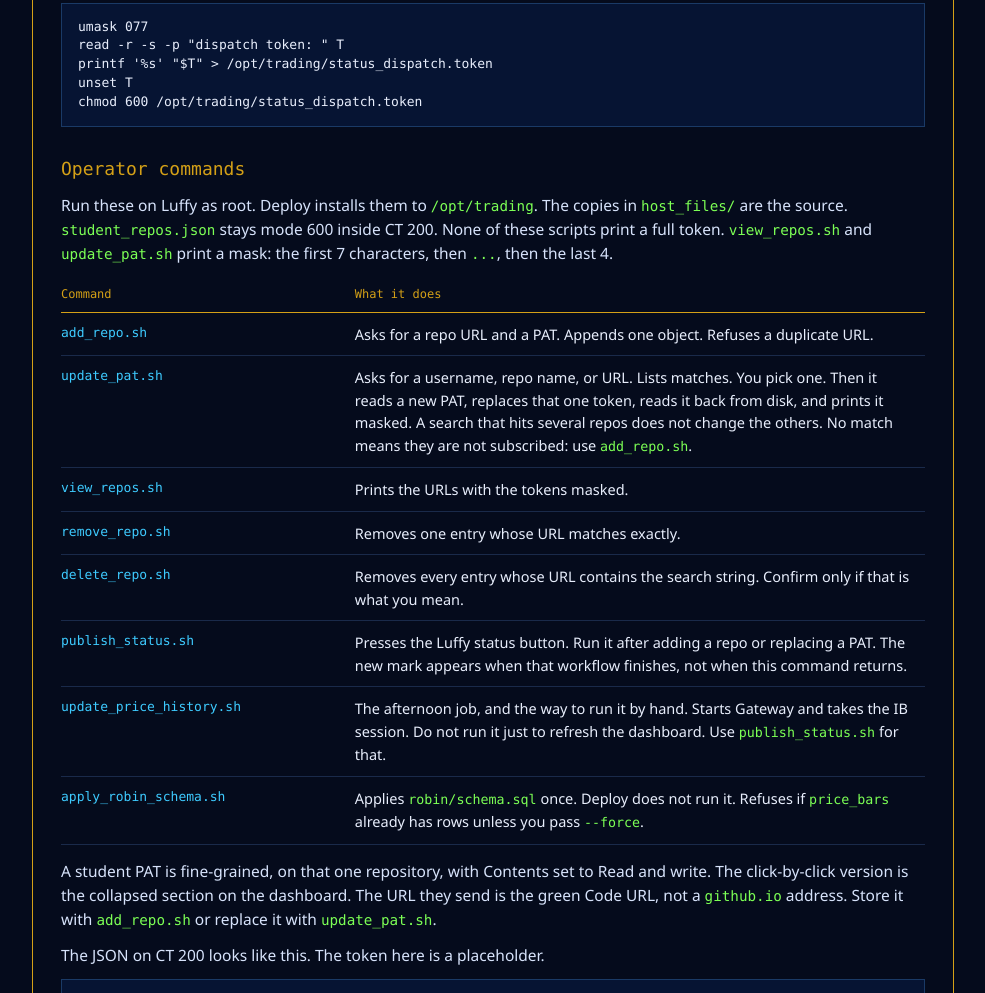
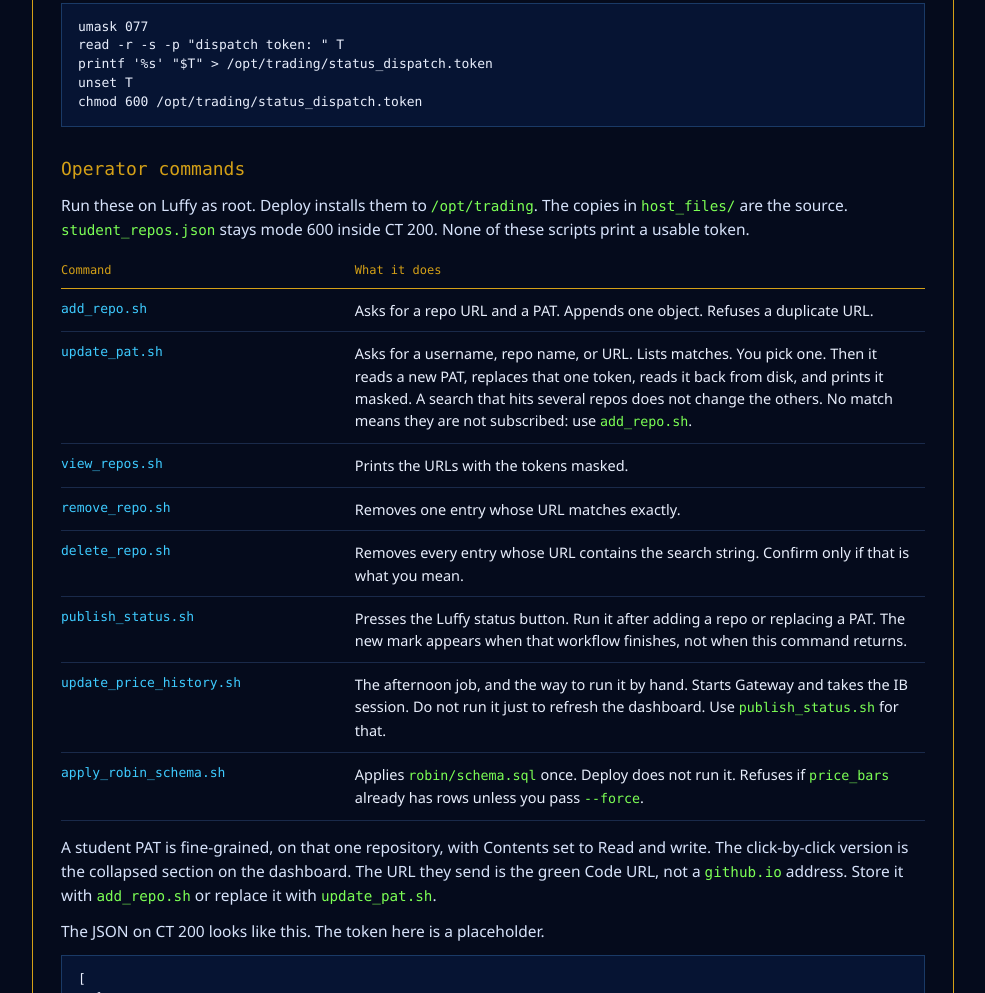
Before and after one commit to JakeVestal/server-logic-533, a plain HTML site: page docs/setup.html in a window 1280 px wide. Shown: the part 2615-3608 px from the top of the page, without its empty margins (147-1132 px from the left). Drawn offline with Linux system fonts and the light colour scheme.

Commit message:
Call the operator mask a non-usable token

```diff
--- a/docs/setup.html
+++ b/docs/setup.html
@@ -236,9 +236,7 @@ chmod 600 /opt/trading/status_dispatch.token</code></pre>
       Run these on Luffy as root. Deploy installs them to
       <code>/opt/trading</code>. The copies in <code>host_files/</code> are
       the source. <code>student_repos.json</code> stays mode 600 inside CT 200.
-      None of these scripts print a full token.
-      <code>view_repos.sh</code> and <code>update_pat.sh</code> print a mask:
-      the first 7 characters, then <code>...</code>, then the last 4.
+      None of these scripts print a usable token.
     </p>
     <table>
       <thead><tr><th>Command</th><th>What it does</th></tr></thead>
```
Also changed, not shown: 1 other file.
